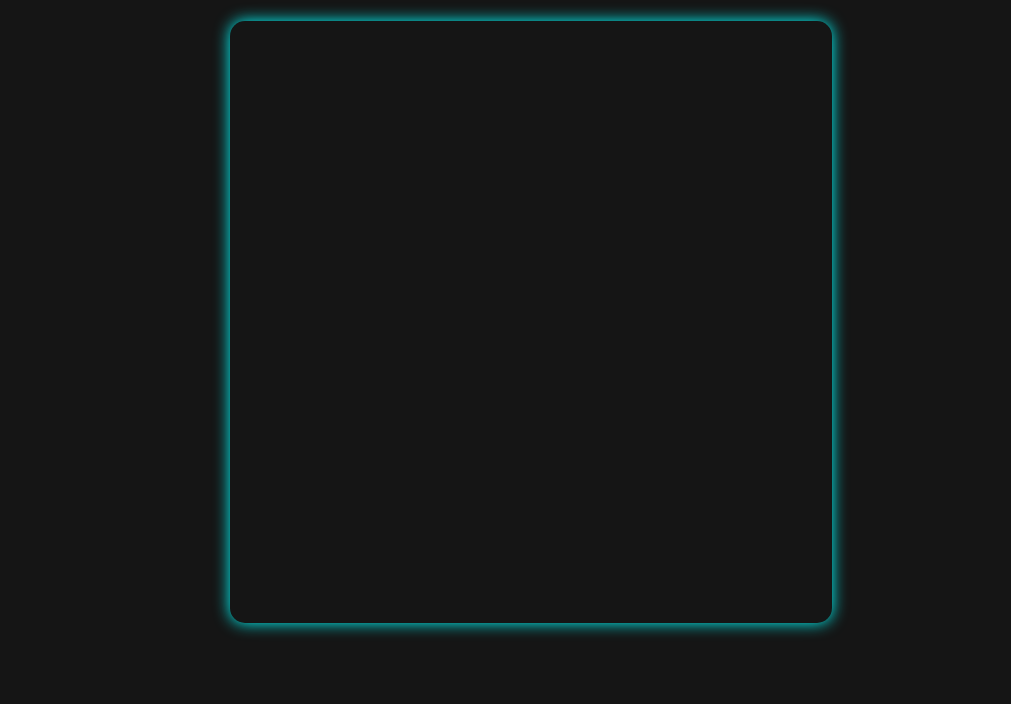
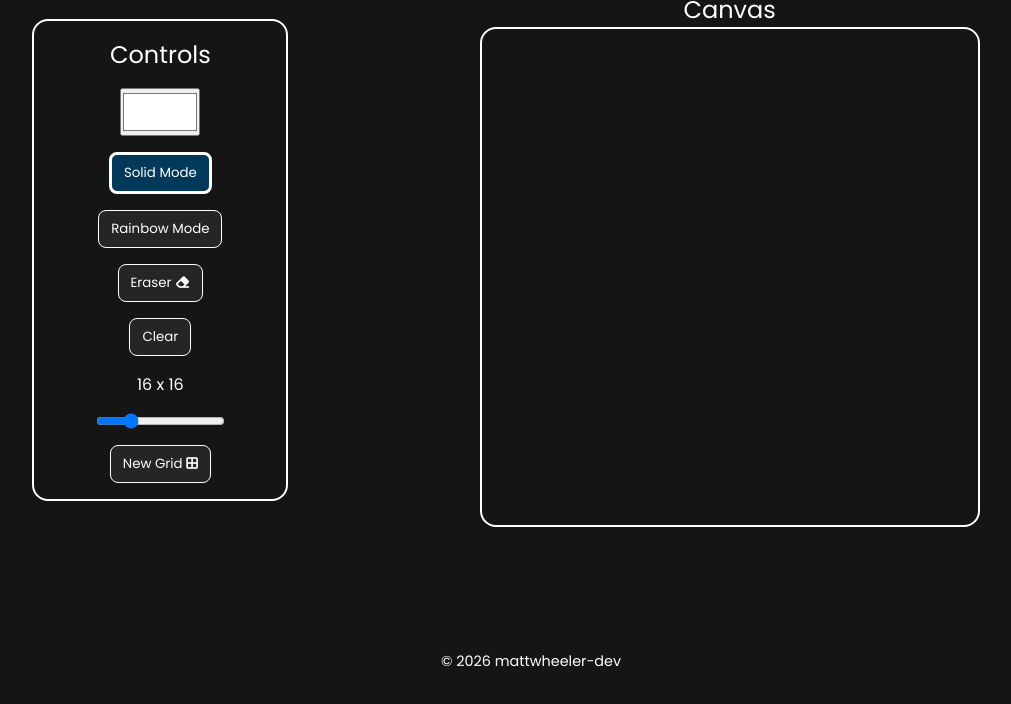
Before and after one commit to mattwheeler-dev/odin-etch-a-sketch, a plain HTML site: page index.html in a window 1280 px wide. Shown: the part 112-816 px from the top of the page, without its empty margins (109-1120 px from the left). Drawn offline with Linux system fonts and the light colour scheme.

Commit message:
full v2 revamp;
implement new mode features and range selector for new grids instead of pop up input. complete restyle as well.

```diff
--- a/index.html
+++ b/index.html
@@ -1,4 +1,4 @@
-<!DOCTYPE html>
+<!doctype html>
 <html lang="en">
 	<head>
 		<meta charset="UTF-8" />
@@ -6,12 +6,49 @@
 		<meta name="viewport" content="width=device-width, initial-scale=1.0" />
 		<link rel="stylesheet" href="styles.css" />
 		<script src="scripts.js" defer></script>
-		<title>OdinProject | Etch-a-Sketch</title>
+		<script
+			src="https://kit.fontawesome.com/1e723eb9a7.js"
+			crossorigin="anonymous"
+			defer
+		></script>
+		<title>Etch-a-Sketch</title>
 	</head>
 	<body>
-		<h1>Etch-a-Sketch</h1>
-		<button id="new-grid">New Grid</button>
+		<header>
+			<h1>Etch-a-Sketch <i class="fa-solid fa-paintbrush"></i></h1>
+		</header>
 
-		<div class="container"></div>
+		<main>
+			<section id="controls">
+				<h2>Controls</h2>
+				<input type="color" id="color-picker" value="#ffffff" />
+				<button id="solid-btn">Solid Mode</button>
+				<button id="rainbow-btn">Rainbow Mode</button>
+				<button id="eraser-btn">
+					Eraser <i class="fa-solid fa-eraser"></i>
+				</button>
+				<button id="clear-btn">Clear</button>
+				<p id="grid-size">16 x 16</p>
+				<input
+					type="range"
+					id="grid-range"
+					min="1"
+					max="64"
+					value="16"
+				/>
+				<button id="new-grid-btn">
+					New Grid <i class="fa-solid fa-border-all"></i>
+				</button>
+			</section>
+
+			<section id="canvas">
+				<h2>Canvas</h2>
+				<div id="grid"></div>
+			</section>
+		</main>
+
+		<footer>
+			<p></p>
+		</footer>
 	</body>
 </html>
--- a/scripts.js
+++ b/scripts.js
@@ -1,46 +1,64 @@
-const container = document.querySelector(".container");
-const newGrid = document.querySelector("#new-grid");
+const colorPicker = document.querySelector('#color-picker');
+const solidBtn = document.querySelector('#solid-btn');
+const rainbowBtn = document.querySelector('#rainbow-btn');
+const eraserBtn = document.querySelector('#eraser-btn');
+const modeBtns = [solidBtn, rainbowBtn, eraserBtn];
+const clearBtn = document.querySelector('#clear-btn');
+const gridSize = document.querySelector('#grid-size');
+const newGridBtn = document.querySelector('#new-grid-btn');
+const gridRange = document.querySelector('#grid-range');
+const grid = document.querySelector('#grid');
 
-// CREATE 16 * 16 GRID (256)
-for (i = 0; i < 256; i++) {
-	const box = document.createElement("div");
+const newGrid = (size = 16) => {
+	grid.replaceChildren();
+	for (let i = 0; i < size * size; i++) {
+		const box = document.createElement('div');
+		box.classList.add('box');
+		box.style.width = `${100 / size}%`;
+		box.style.height = `${100 / size}%`;
+		grid.appendChild(box);
+		box.addEventListener('mouseover', (e) => {
+			if (solidBtn.classList.contains('active')) {
+				e.target.style.backgroundColor = colorPicker.value;
+			} else if (rainbowBtn.classList.contains('active')) {
+				e.target.style.backgroundColor = `hsl(${Math.random() * 360}, 100%, 50%)`;
+			} else if (eraserBtn.classList.contains('active')) {
+				e.target.style.backgroundColor = 'transparent';
+			}
+		});
+	}
+	gridSize.textContent = `${size} x ${size}`;
+};
 
-	box.classList.add("box");
+const setMode = (mode = 'solid') => {
+	modeBtns.forEach((btn) => {
+		btn.addEventListener('click', () => {
+			setMode(btn.id.split('-')[0]);
+		});
+		if (btn.id === `${mode}-btn`) {
+			btn.classList.add('active');
+		} else {
+			btn.classList.remove('active');
+		}
+	});
+};
 
-	// HOVER EFFECT FOR BOXES
-	box.addEventListener("mouseover", () => {
-		box.style.backgroundColor = "#fff";
+const clearGrid = () => {
+	const boxes = document.querySelectorAll('.box');
+	boxes.forEach((box) => {
+		box.style.backgroundColor = 'transparent';
 	});
+};
 
-	container.appendChild(box);
-}
+clearBtn.addEventListener('click', clearGrid);
+gridRange.addEventListener('input', () => {
+	gridSize.textContent = `${gridRange.value} x ${gridRange.value}`;
+});
+newGridBtn.addEventListener('click', () => newGrid(gridRange.value));
 
-// NEW GRID BTN & PROMPT
-newGrid.addEventListener("click", () => {
-	let gridSize = prompt(
-		"Please enter the number of squares you would like per side for your new grid. (Max: 64)",
-		"10"
-	);
+setMode();
+newGrid();
 
-	// USE INPUT TO CREATE NEW GRID
-	if (gridSize == null || gridSize < 0 || gridSize > 64) {
-		alert(
-			"Please try again with a number between (but not including) 0 and 65"
-		);
-	} else if (gridSize != null && 0 < Number(gridSize) < 65) {
-		container.replaceChildren();
-
-		// SQUARE INPUT FOR GRID & APPLY SIZING
-		for (let i = 0; i < gridSize * gridSize; i++) {
-			const box = document.createElement("div");
-			box.style.height = `${Math.floor(600 / gridSize)}px`;
-			box.style.width = `${Math.floor(600 / gridSize)}px`;
-			container.appendChild(box);
-
-			// HOVER EFFECT FOR NEW BOXES
-			box.addEventListener("mouseover", () => {
-				box.style.backgroundColor = "#fff";
-			});
-		}
-	}
-});
+const footer = document.querySelector('footer p');
+const year = new Date().getFullYear();
+footer.textContent = `© ${year} mattwheeler-dev`;
--- a/styles.css
+++ b/styles.css
@@ -1,64 +1,106 @@
-/* GOOGLE FONT IMPORT [RALEWAY] */
-@import url("https://fonts.googleapis.com/css2?family=Raleway:wght@200;300;400&display=swap");
+@import url('https://fonts.googleapis.com/css2?family=Poppins:wght@300;400;500;600&display=swap');
 
-/* DEFAULTS */
 * {
 	margin: 0;
 	padding: 0;
 	box-sizing: border-box;
-	font-family: "Raleway", Arial, Helvetica, sans-serif;
+	font-family: 'Poppins', Arial, Helvetica, sans-serif;
 }
 
 body {
-	height: auto;
-	width: 100vw;
-	overflow-x: hidden;
+	height: 100dvh;
+	width: 100dvw;
+	text-align: center;
 	color: #fff;
 	background-color: #151515;
+	overflow-x: clip;
+}
+
+header {
+	width: 100%;
+	margin: 1rem 0;
+	font-size: 1.5rem;
+}
+
+main {
+	display: flex;
+	align-items: center;
+	justify-content: space-evenly;
+}
+
+h2 {
+	font-weight: 400;
+}
+
+#controls {
+	width: 20%;
+	min-width: 200px;
+	max-width: 500px;
+	padding: 1rem 0;
+	border: 2px solid #fff;
+	border-radius: 1rem;
 	display: flex;
 	flex-direction: column;
 	align-items: center;
+	gap: 1rem;
 }
 
-h1 {
-	margin: 1rem;
-	font-weight: 400;
+input,
+button {
+	cursor: pointer;
+	transition: all 0.1s ease-in-out;
+}
+
+input[type='color'] {
+	height: 3rem;
+	width: 5rem;
+	padding: 0;
 }
 
 button {
-	cursor: pointer;
-	height: 2rem;
-	width: 5rem;
-	margin: 0.5rem auto;
+	padding: 0.5rem 0.75rem;
 	color: #fff;
-	background-color: transparent;
+	background-color: #252525;
 	border: 1px solid #fff;
-	border-radius: 8px;
-	transition: all 0.2s linear;
+	border-radius: 0.5rem;
 }
 
-button:hover {
-	color: cyan;
-	background-color: #000;
-	border: 2px solid cyan;
-	transform: scale(1.1);
+button.active {
+	background-color: #00395a;
+	border-width: 3px;
 }
 
-.container {
-	height: 602px;
-	width: 602px;
-	margin: 1rem auto;
-	border-radius: 15px;
-	box-shadow: 0 0 1rem cyan;
-	overflow: hidden;
+button:active {
+	scale: 0.9;
+}
+
+#canvas {
+	height: auto;
+	width: 60%;
+	min-width: 200px;
+	max-width: 600px;
+}
+
+#grid {
+	height: auto;
+	width: 100%;
+	max-width: 500px;
+	margin: 0 auto;
+	aspect-ratio: 1/1;
+	border: 2px solid #fff;
+	border-radius: 1rem;
 	display: flex;
 	flex-wrap: wrap;
-	justify-content: space-evenly;
-	gap: 0;
+	overflow: clip;
 }
 
-/* START WITH 16 X 16 GRID = 6% H/W */
 .box {
-	height: 6.25%;
-	width: 6.25%;
+	border: none;
 }
+
+footer {
+	width: 100%;
+	font-size: 0.9rem;
+	position: absolute;
+	bottom: 1rem;
+}
```
Also changed, not shown: 1 other file.
